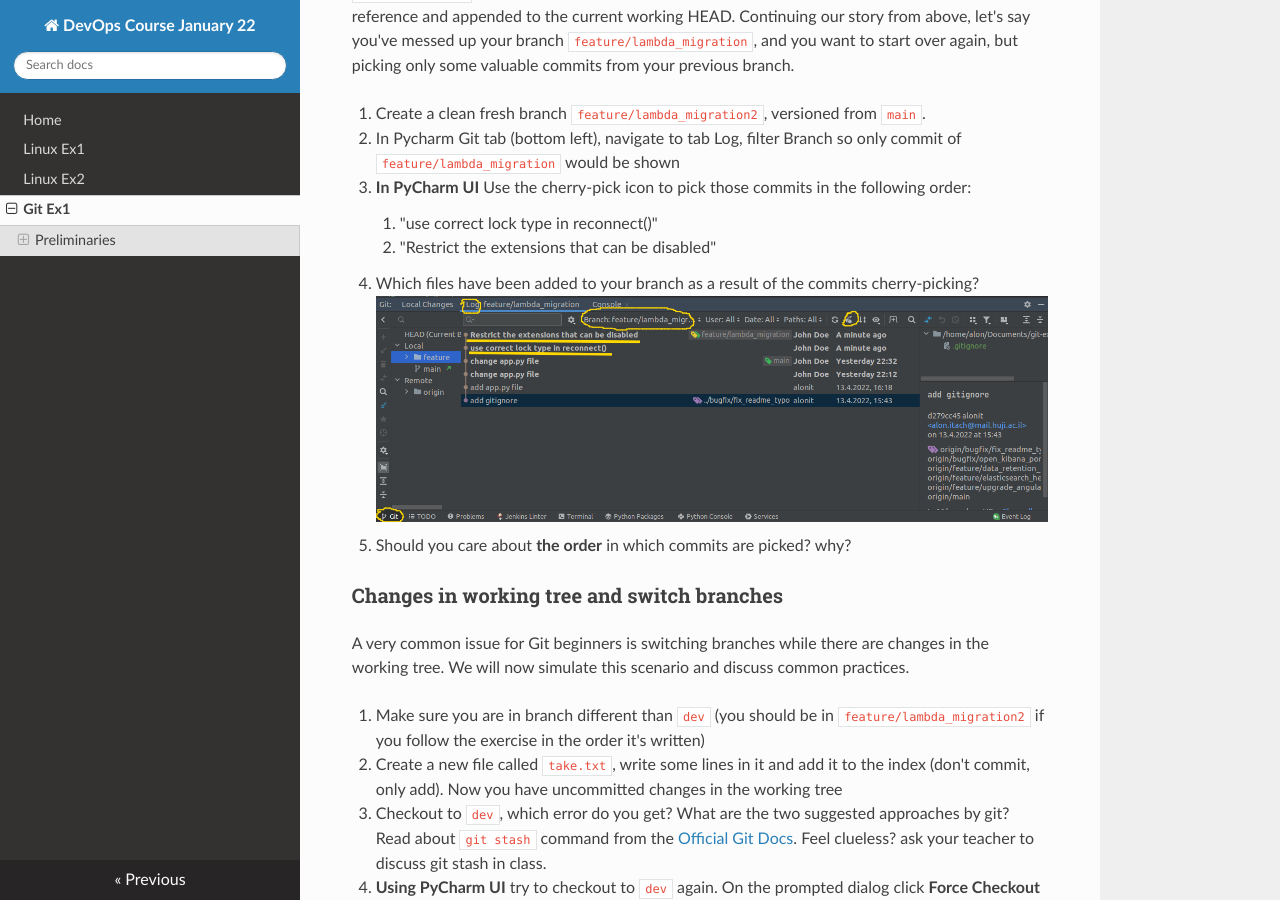
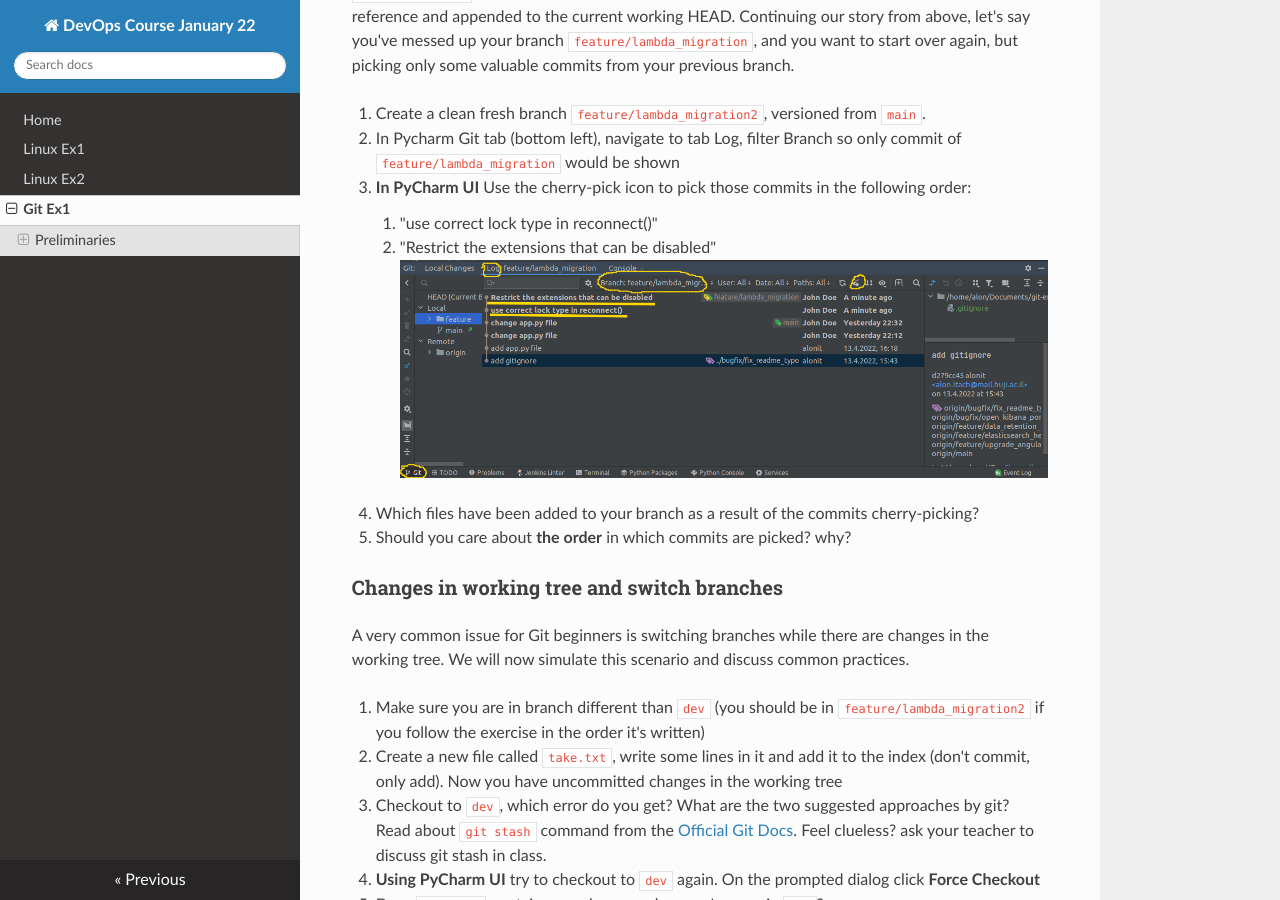
Before and after one commit to alonitac/DevOpsJan22, an MkDocs documentation site: the page built from docs/git_ex1.md, in a window 1280 px wide and 900 px high, scrolled down 3008 px. Built offline with MkDocs 1.6.1, drawn with Linux system fonts in a browser that asks for light colours; nearby versions of some CDN libraries.

Commit message:
fixes git ex

```diff
--- a/docs/git_ex1.md
+++ b/docs/git_ex1.md
@@ -74,8 +74,8 @@ Continuing our story from above, let's say you've messed up your branch `feature
 3. **In PyCharm UI** Use the cherry-pick icon to pick those commits in the following order:
       1. "use correct lock type in reconnect()"
       2. "Restrict the extensions that can be disabled"
+   ![Cherry pick](/img/cherry-pick.png)
 4. Which files have been added to your branch as a result of the commits cherry-picking?
-   ![Cherry pick](/img/cherry-pick.png)
 5. Should you care about **the order** in which commits are picked? why?
 
 
```
